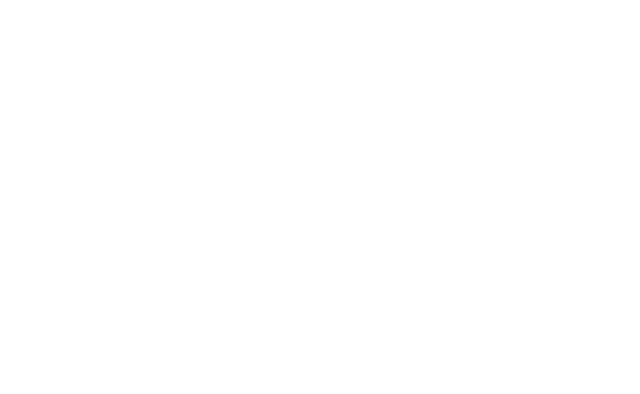
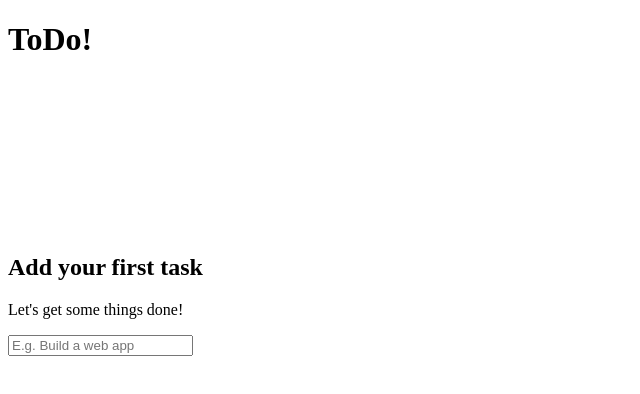
Before and after one commit to kian2attari/cs178, a Svelte app in the folder hw1/todo-app/: page / in a window 1280 px wide. Shown: the top 394 px of the page, without its empty margins (0-640 px from the left). Built offline with nearby package versions, Linux system fonts and the light colour scheme; the HTML template or start-up script is replaced by a standard one.

Commit message:
1 concept basic setup

```diff
--- a/hw1/todo-app/src/App.svelte
+++ b/hw1/todo-app/src/App.svelte
@@ -1,5 +1,28 @@
 <script>
+  // #Component - the todo app itself is a component than can be reused in other projects
+  // The app could be broken down into smaller components, but since the app is simple,
+  // I've kept it all in one file
   // component logic
 </script>
 
-<!-- component markup -->
+<main>
+  <!-- This code just outlines the basic structure/layout and style of the app component (HTML/CSS) -->
+  <div class="container">
+    <h1 class="app-title">ToDo!</h1>
+    <ul class="todo-list" />
+    <div class="empty-state">
+      <svg class="checklist-icon"><use href="#checklist-icon" /></svg>
+      <!-- This should only appear when there are no entries -->
+      <h2 class="empty-state__title">Add your first task</h2>
+      <p class="empty-state__description">Let's get some things done!</p>
+    </div>
+    <form>
+      <input
+        class="js-todo-input"
+        type="text"
+        aria-label="Enter a new todo item"
+        placeholder="E.g. Build a web app"
+      />
+    </form>
+  </div>
+</main>
```
